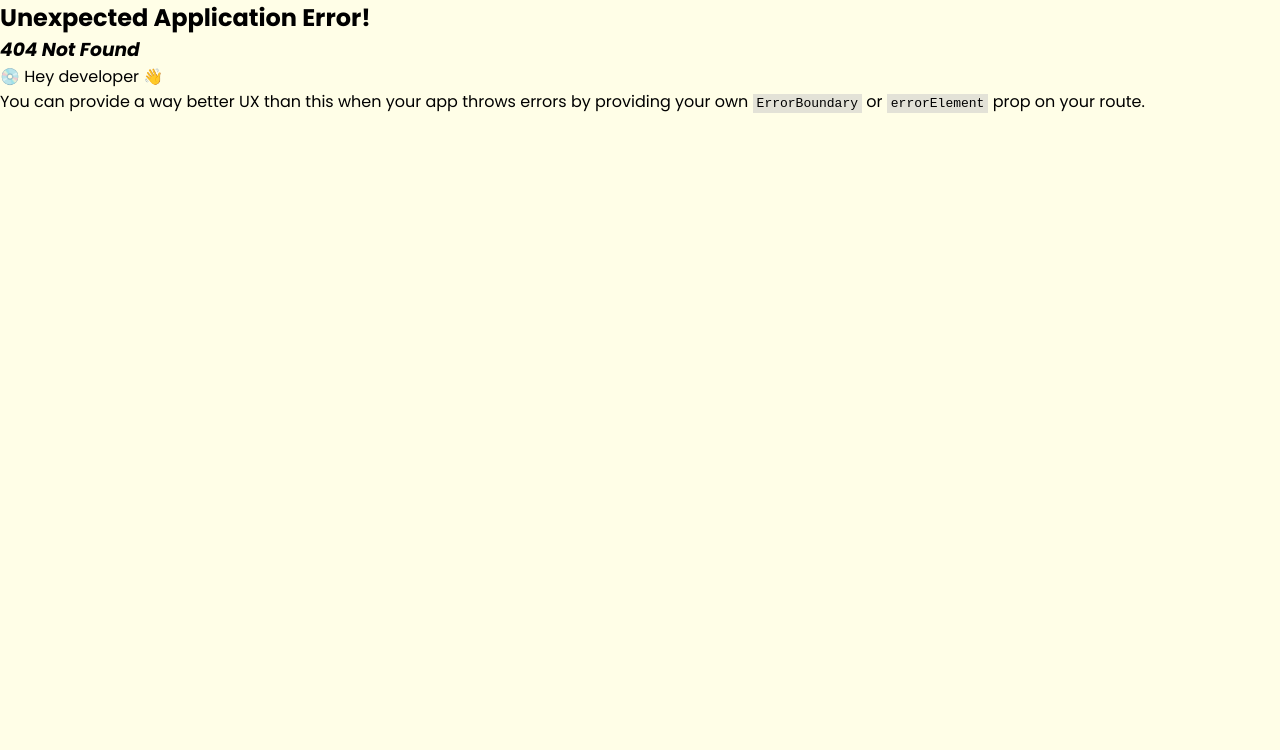
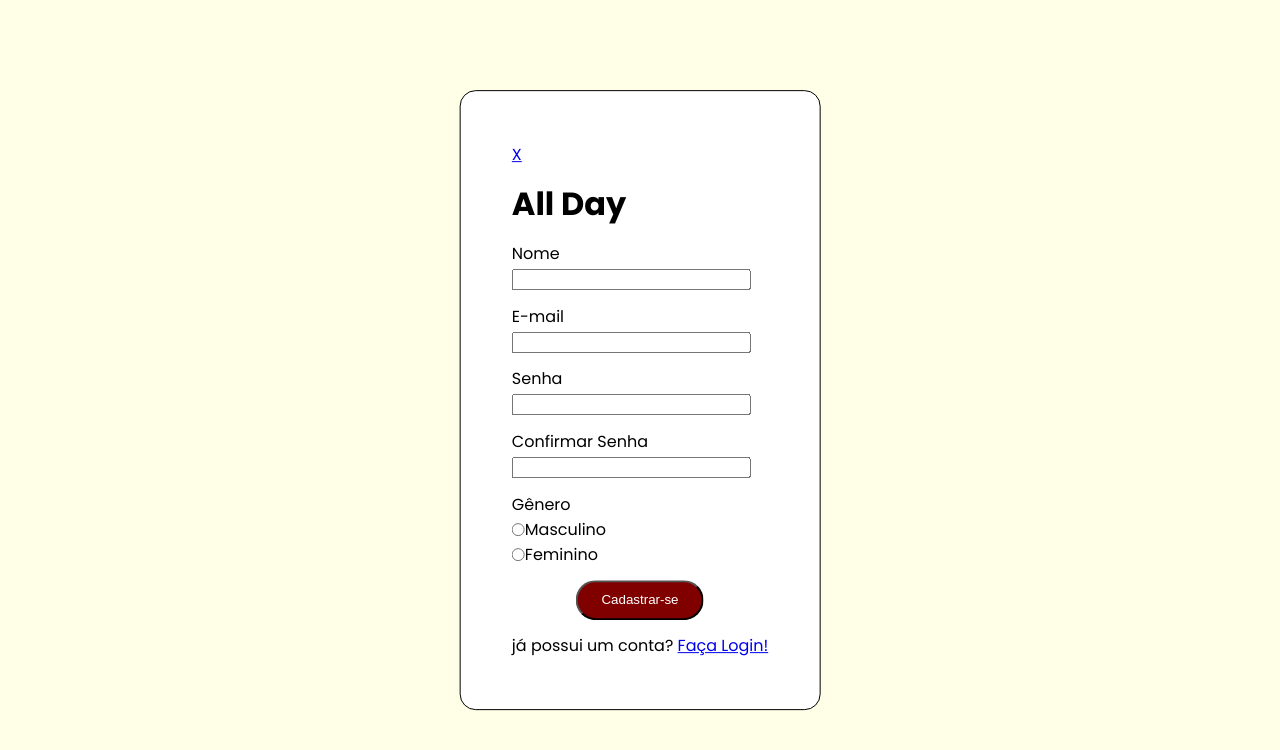
Before and after one commit to Arth370/all-day, a React (Vite) app: page /Cadastro in a window 1280 px wide. Before the commit this address had no page. Shown: the top 750 px of the page. Built offline with nearby package versions, Linux system fonts and the light colour scheme.

Commit message:
cadastro

```diff
--- /dev/null
+++ b/routes/Cadastro.jsx
@@ -0,0 +1,50 @@
+import React from 'react'
+import "../style/Login.css"
+import { Link } from 'react-router-dom';
+function Cadastro() {
+  return (
+    <>
+      <div id='meio'>
+        <Link to='/'>X</Link>
+          <h1>All Day</h1>
+          <section id='textos'>
+             <div>
+              <p>Nome</p>
+            <input className='textInput' type="text" />
+            </div>
+            <div>
+              <p>E-mail</p>
+              <input className='textInput' type="text" />
+            </div>
+            <div>
+              <p>Senha</p>
+              <input className='textInput' type="password" />
+            </div>
+            <div>
+              <p>Confirmar Senha</p>
+              <input className='textInput' type="password" />
+            </div>
+          </section>
+          <section id='parte-embaixo'>
+            <div>
+              <p>Gênero</p>
+              <div id='generos'>
+                <input type="radio" name='genero' value={'Masculino'} />
+                <p>Masculino</p>
+              </div>
+              <div id='generos'>
+              <input type="radio" name='genero' value={'Feminino'} />
+                <p>Feminino</p>
+                </div>
+            </div>
+            <div id='inferior'>
+                     <button>Cadastrar-se</button>
+          <p>já possui um conta? <Link to=''>Faça Login!</Link></p>
+            </div>
+          </section>
+       </div>
+    </>
+  )
+}
+
+export default Cadastro
--- a/routes/Home.jsx
+++ b/routes/Home.jsx
@@ -2,7 +2,7 @@ import React from 'react'
 import '../style/Home.css'
 import loginPeople from '../images/login-people.png'
 import Logo from '../images/All-day-logo.png'
-
+import { Link } from 'react-router-dom';
 function Home() {
   return (
     <>
@@ -17,7 +17,7 @@ function Home() {
         </div>
         <div id='login'>
             <img src={loginPeople} alt="login" className='people' />
-            <a href="http://localhost:5173/login" className='botao'><p className='text-button'>Login</p></a>
+            <Link to='Cadastro' className='botao'>Login</Link>
         </div>
     </header>
     <main>
--- a/routes/Login.jsx
+++ /dev/null
@@ -1,41 +0,0 @@
-import React from 'react'
-import "../style/Login.css"
-function Login() {
-  return (
-    <>
-      <div id='meio'>
-          <h1>All Day</h1>
-          <div>
-            <p>Nome</p>
-          <input type="text" />
-          </div>
-          <div>
-            <p>E-mail</p>
-            <input type="text" />
-          </div>
-          <div>
-            <p>Senha</p>
-
-          </div>
-          <div>
-            <p>Gênero</p>
-              <div id='generos'>
-                <input type="radio" name='genero' value={'Masculino'} />
-                <p>Masculino</p>
-              </div>
-              <div id='generos'>
-              <input type="radio" name='genero' value={'Feminino'} />
-                <p>Feminino</p>
-                </div>
-              <div id='generos'>
-                <input type="radio" name='genero' value={'nao sei'} />
-                <p>Prefiro nao comentar</p>
-              </div>
-          </div>
-
-      </div>
-    </>
-  )
-}
-
-export default Login
--- a/src/main.jsx
+++ b/src/main.jsx
@@ -5,7 +5,7 @@ import{
 } from "react-router-dom"
 
 import Home from '../routes/Home.jsx'
-import Login from '../routes/Login.jsx'
+import Cadastro from '../routes/Cadastro.jsx'
 import MeuDia from '../routes/MeuDia.jsx'
 import Anotacoes from '../routes/Anotacoes.jsx'
 
@@ -15,8 +15,8 @@ const router = createBrowserRouter([
     element:<Home />
   },
   {
-    path:"login",
-    element:<Login/>
+    path:"Cadastro",
+    element:<Cadastro/>
   },
   {
     path:"Meu-dia",
--- a/style/Login.css
+++ b/style/Login.css
@@ -6,7 +6,40 @@ body{
     top: 50%;
     left: 50%;
     transform: translate(-50%,-50%);
+    background-color: white;
+    border: 1px solid;
+    padding: 4vw;
+    gap: 1vw;
+    display: flex;
+    flex-direction: column;
+    border-radius: 1em;
 }
 #generos{
     display: flex;
 }
+#textos{
+    display: flex;
+    flex-direction: column;
+    gap: 1vw;
+}
+.textInput{
+    width: 18vw;
+}
+#inferior{
+    display: flex;
+    flex-direction: column;
+    align-items: center;
+    gap: 1vw;
+}
+#inferior button{
+    width: 10vw;
+    background-color: #800000;
+    color: white;
+    height: 5vh;
+    border-radius: 2em;
+}
+#parte-embaixo{
+    display: flex;
+    flex-direction: column;
+    gap: 1vw;
+}
```
